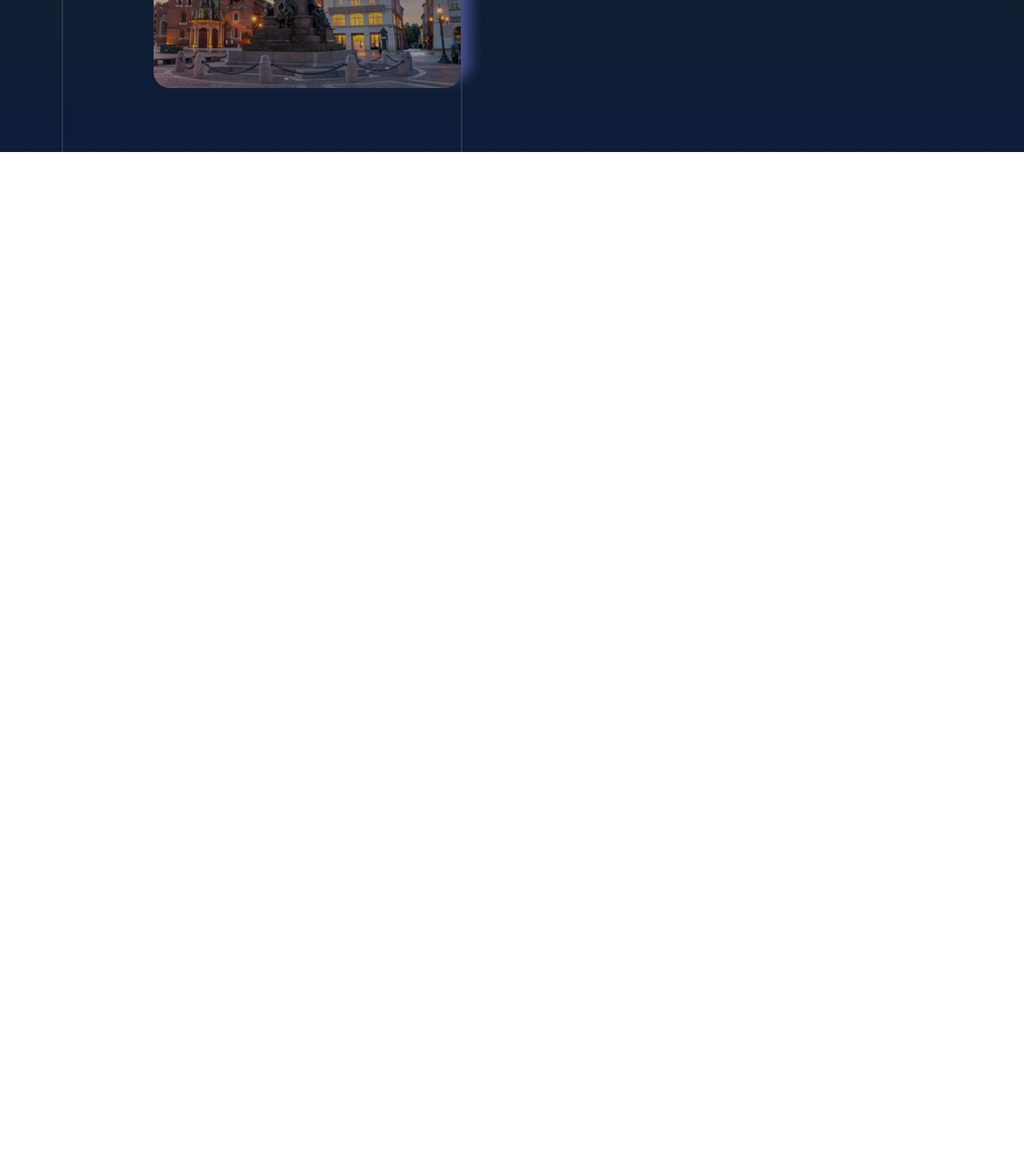
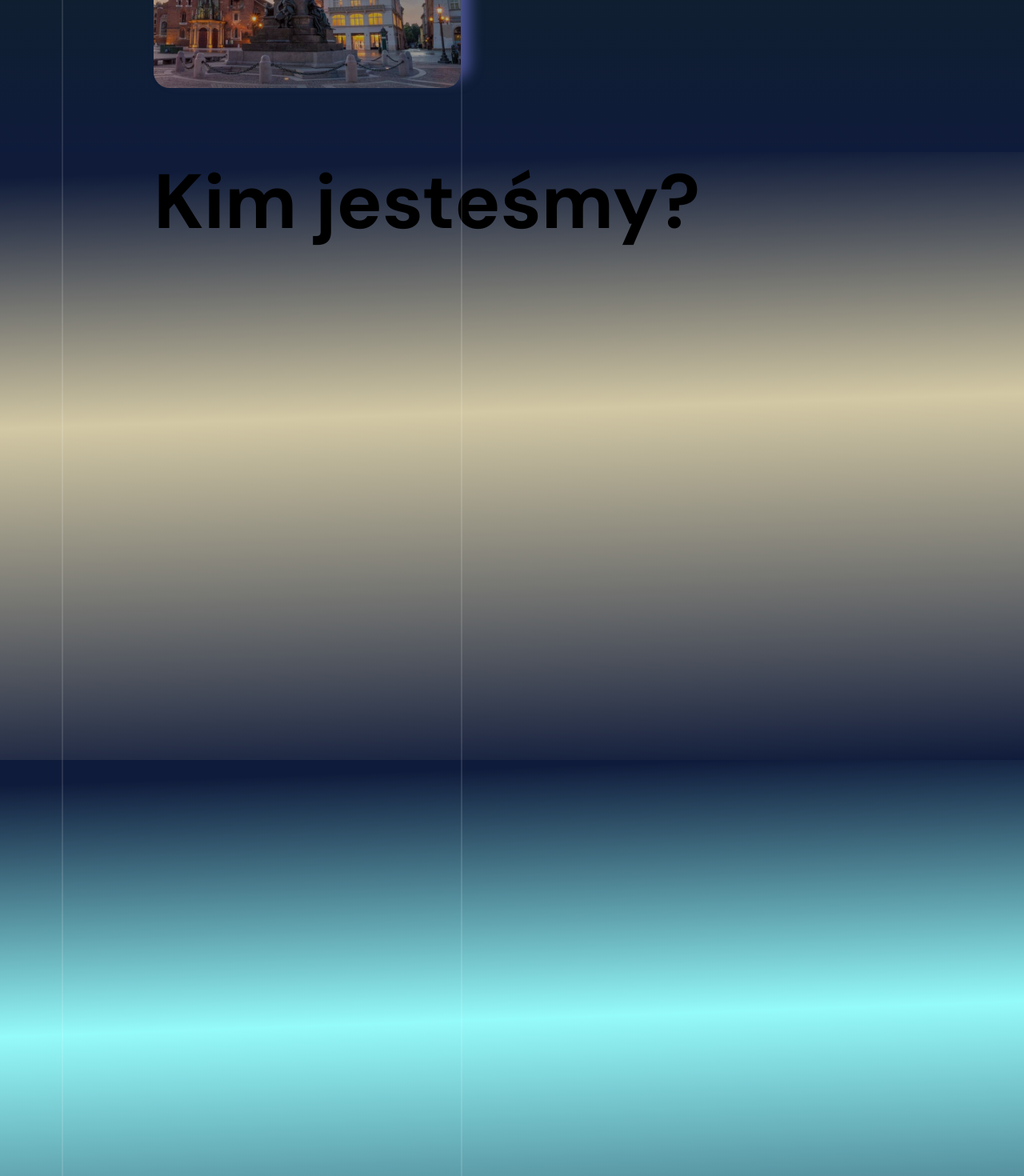
Before and after one commit to m1ckeyyy/advance, a Next.js app: page / in a window 1280 px wide. Shown: the part 1330-2800 px from the top of the page at 80% size. Before the commit the page ends 2280 px from the top, so only its background shows below. Built offline with nearby package versions, Linux system fonts and the light colour scheme; grey boxes are pictures that could not be loaded; a web font is replaced by a local one.

Commit message:
added new sections

```diff
--- /dev/null
+++ b/src/app/components/AboutUs/AboutUs.module.scss
@@ -0,0 +1,12 @@
+.containerWrap {
+    position: relative;
+    background: linear-gradient(178deg, rgb(15 27 57) 4%, rgb(157 134 57 / 46%) 43%, rgb(15, 27, 58) 100%);
+    width: 100%;
+    height: 100%;
+    height: 7000px;
+    max-height: 95vh;
+    padding: 0 15%;
+}
+.title {
+    font-size: 6rem;
+}
--- /dev/null
+++ b/src/app/components/AboutUs/index.tsx
@@ -0,0 +1,12 @@
+import styles from './AboutUs.module.scss';
+import { DM_Sans } from 'next/font/google';
+
+const dmSans = DM_Sans({ subsets: ['latin'], weight: '300' });
+
+export default function AboutUs() {
+    return (
+        <main className={`${styles.containerWrap} ${dmSans.className}`}>
+            <h2 className={styles.title}>Kim jesteśmy?</h2>
+        </main>
+    );
+}
--- a/src/app/components/LandingPage/LandingPage.module.scss
+++ b/src/app/components/LandingPage/LandingPage.module.scss
@@ -194,6 +194,9 @@
     .containerWrap {
         .heroContent {
             height: calc(100% - 200px);
+            .languageIcon {
+                bottom: 25%;
+            }
             .leftContent {
                 margin: 0;
                 transform: translateX(20%);
--- a/src/app/components/LandingPage/components/StyledLines.module.scss
+++ b/src/app/components/LandingPage/components/StyledLines.module.scss
@@ -4,7 +4,7 @@
 .styledLines4 {
     position: absolute;
     left: 6%;
-    height: 300%;
+    height: 400%;
     width: 2px;
     background-color: rgba(255, 255, 255, 0.114);
     z-index: -1;
--- a/src/app/components/LocationOffers/LocationOffers.module.scss
+++ b/src/app/components/LocationOffers/LocationOffers.module.scss
@@ -1,14 +1,15 @@
 .containerWrap {
     position: relative;
-    background: linear-gradient(
-        180deg,
-        rgb(15, 27, 58) 4%,
-        rgb(16 35 35) 43%,
-        rgb(15, 27, 58) 100%
-    );
+    background: linear-gradient(180deg, rgb(15, 27, 58) 4%, rgb(16 35 35) 43%, rgb(15, 27, 58) 100%);
     width: 100%;
     height: 100%;
     height: 7000px;
     max-height: 95vh;
     padding: 0 15%;
 }
+@media (max-width: 740px) {
+    .containerWrap {
+        display: flex;
+        justify-content: center;
+    }
+}
--- a/src/app/components/LocationOffers/components/CardOffer.module.scss
+++ b/src/app/components/LocationOffers/components/CardOffer.module.scss
@@ -62,3 +62,26 @@
         filter: brightness(0.59) !important;
     }
 }
+@media (max-width: 1015px) {
+    .cardOffer {
+        width: 50%;
+        min-height: 220px;
+        height: 20%;
+    }
+    .krakow {
+        top: 58%;
+    }
+    .gdansk {
+        top: 27%;
+    }
+}
+@media (max-width: 740px) {
+    .gdansk {
+        right: auto;
+    }
+    .cardOffer {
+        width: 70%;
+        min-height: 220px;
+        height: 20%;
+    }
+}
--- a/src/app/components/NavBar/NavBar.module.scss
+++ b/src/app/components/NavBar/NavBar.module.scss
@@ -117,6 +117,7 @@
             align-items: center;
             font-size: 3rem;
             height: 100dvh;
+            // height: 1000px;
             padding-bottom: 65px;
             border-radius: 0px 0px 30px 30px;
             background-color: black;
--- /dev/null
+++ b/src/app/components/Testimonials/Testimonials.module.scss
@@ -0,0 +1,9 @@
+.containerWrap {
+    position: relative;
+    background: linear-gradient(178deg, rgb(15, 27, 58) 4%, rgb(34 245 245 / 48%) 43%, rgb(15, 27, 58) 100%);
+    width: 100%;
+    height: 100%;
+    height: 7000px;
+    max-height: 95vh;
+    padding: 0 15%;
+}
--- /dev/null
+++ b/src/app/components/Testimonials/index.tsx
@@ -0,0 +1,5 @@
+import styles from './Testimonials.module.scss';
+
+export default function Testimonials() {
+    return <main className={styles.containerWrap}></main>;
+}
--- a/src/app/components/index.ts
+++ b/src/app/components/index.ts
@@ -1,4 +1,6 @@
 // import NavBar from "./NavBar";
-import LandingPage from "./LandingPage";
-import LocationOffers from "./LocationOffers";
-export { LandingPage, LocationOffers };
+import LandingPage from './LandingPage';
+import LocationOffers from './LocationOffers';
+import Testimonials from './Testimonials';
+import AboutUs from './AboutUs';
+export { LandingPage, LocationOffers, Testimonials, AboutUs };
--- a/src/app/page.tsx
+++ b/src/app/page.tsx
@@ -3,12 +3,14 @@ import styles from './page.module.css';
 // import LandingPage from "./components/LandingPage";
 // import LocationOffers from "./components/LocationOffers";
 //      t est comment
-import { LandingPage, LocationOffers } from './components';
+import { LandingPage, LocationOffers, Testimonials, AboutUs } from './components';
 export default function Home() {
     return (
         <>
             <LandingPage />
             <LocationOffers />
+            <AboutUs />
+            <Testimonials />
         </>
     );
 }
```
